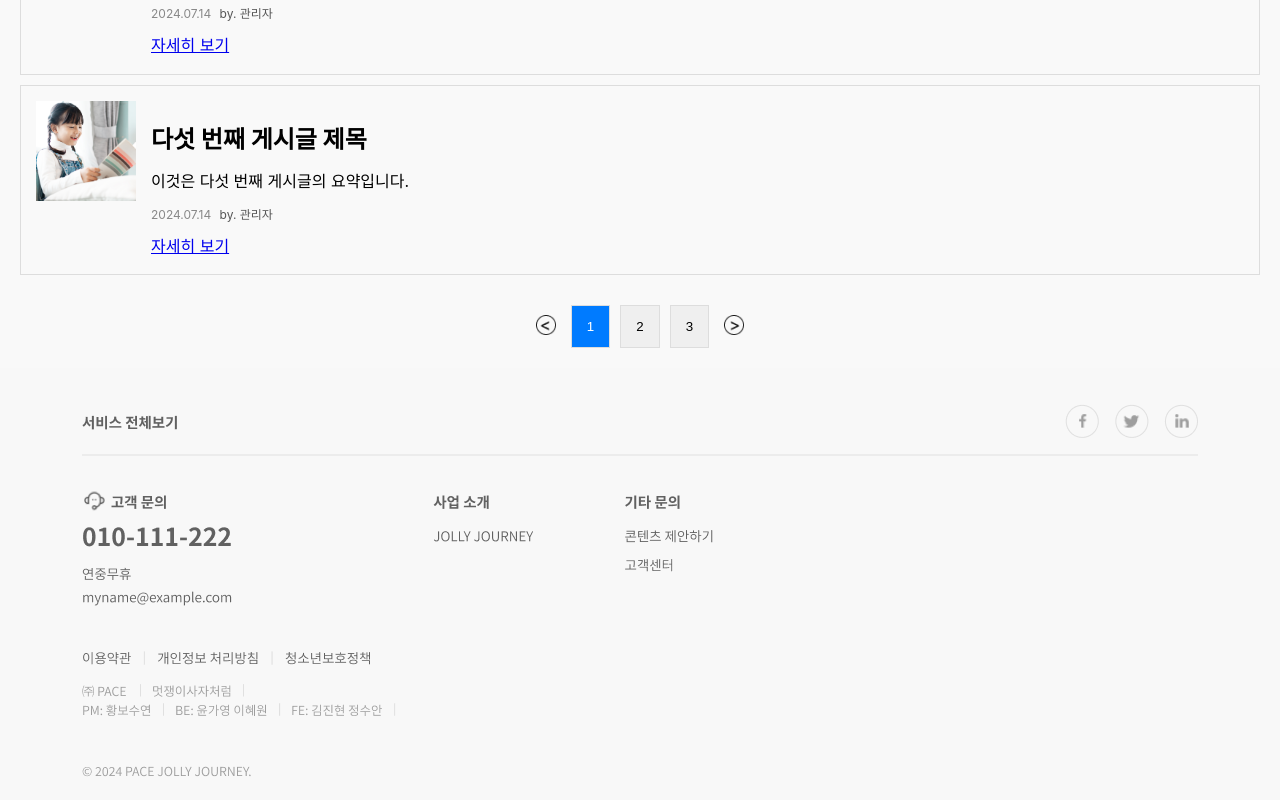
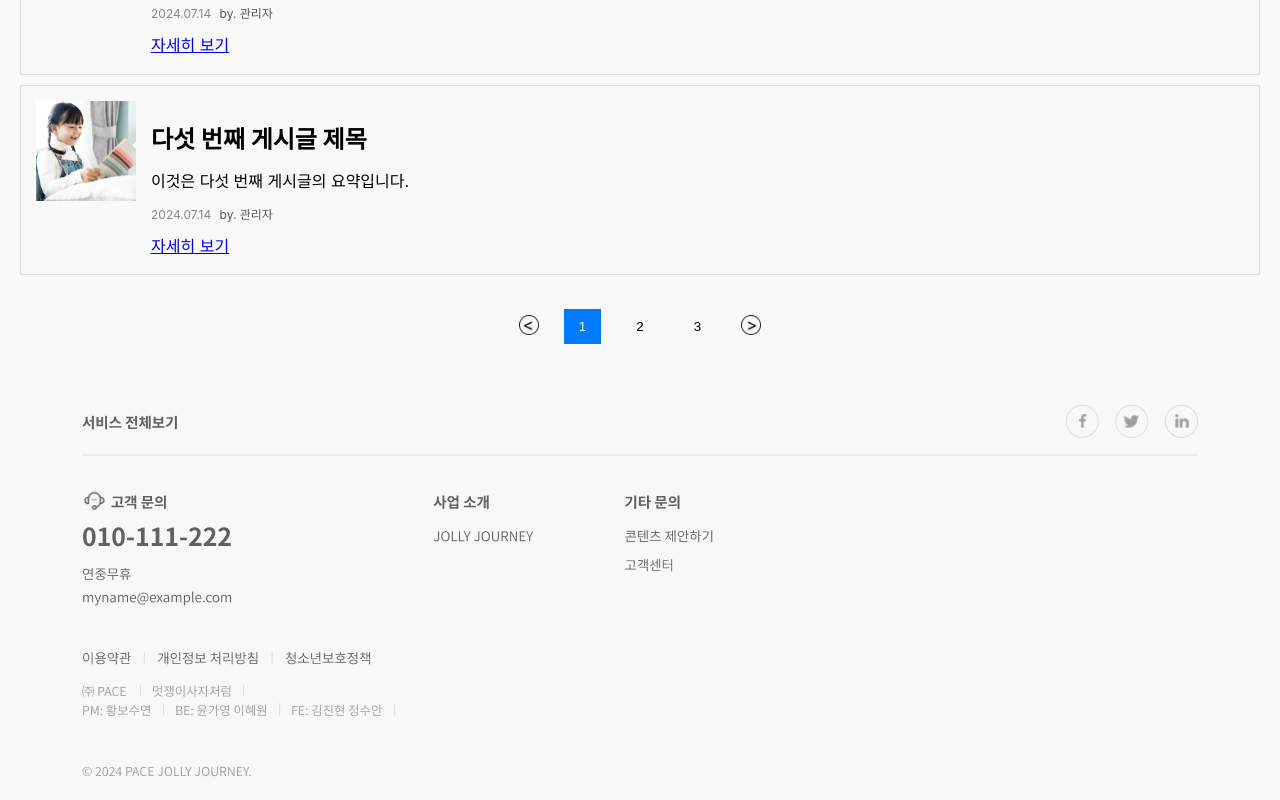
Before and after one commit to Likelion-YeungNam-Univ/12th-JollyJourney-FE, a React (Create React App) app: page / in a window 1280 px wide. Shown: the part 980-1780 px from the top of the page. Built offline with nearby package versions, Linux system fonts and the light colour scheme.

Commit message:
Save before Changing code widely

```diff
--- a/src/components/common/Pagination.css
+++ b/src/components/common/Pagination.css
@@ -2,29 +2,23 @@
 .pagination {
     display: flex;
     justify-content: center;
+    align-items: center;
+    gap: 10px;
     margin-top: 20px;
   }
 
-  .pagination-item {
-    margin: 0 5px;
-    padding: 10px 15px;
-    border: 1px solid #ddd;
+  .pagination button {
+    background: none;
+    border: none;
     cursor: pointer;
   }
 
-  .pagination-item.active {
-    background-color: #007bff;
-    color: white;
+  .pagination-icon, .arrow-icon {
+    width: 30px;
+    height: 30px;
   }
 
-  .pagination-arrow {
-    border: none;
-    background: none;
-    cursor: pointer;
-    padding: 10px;
+  .pagination-icon.active {
+    border: 2px solid #007bff;
+    border-radius: 50%;
   }
-
-  .pagination-arrow img {
-    width: 20px;
-    height: 20px;
-  }
```
Also changed, not shown: src/components/board/Board.css (line endings or trailing spaces), src/components/board/Board.js (line endings or trailing spaces), src/components/board/PostDetail.js (line endings or trailing spaces), src/components/common/Pagination.js (line endings or trailing spaces).
